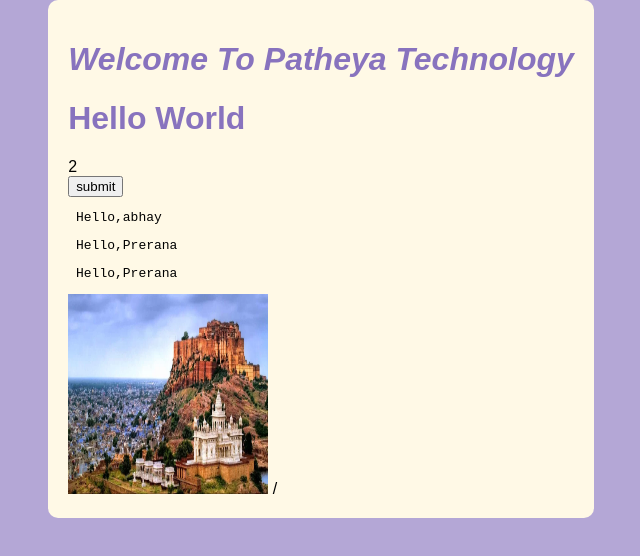
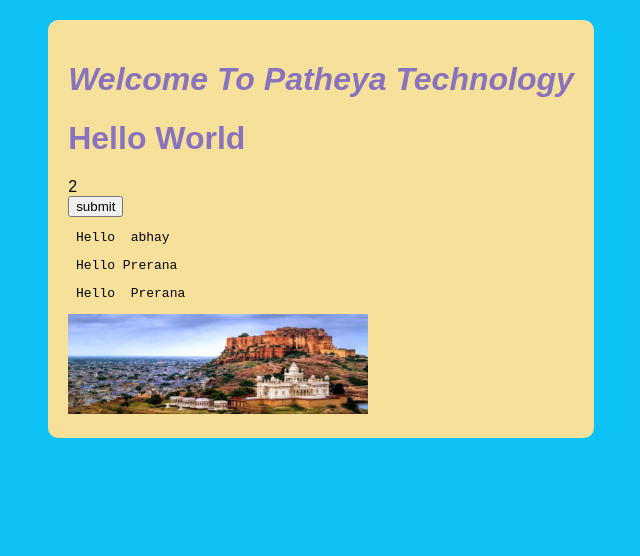
Before and after one commit to sarafprerana/ReactJsWork, a React (Create React App) app in the folder FirstReactApp/my-app/: page / in a window 1280 px wide. Shown: the top 556 px of the page, without its empty margins (319-959 px from the left). Built offline with nearby package versions, Linux system fonts and the light colour scheme.

Commit message:
react file updated

```diff
--- a/FirstReactApp/my-app/src/Components/Anew.css
+++ b/FirstReactApp/my-app/src/Components/Anew.css
@@ -1,34 +1,20 @@
-/*.d {
-    /* background-color: aquamarine;
-    color: black;
-     margin: 2px;
-     padding: 2px;
-    text-align: center;
-    text-shadow: 15px;
-     /* background: url('./img9.jpg') no-repeat;
-     /* background-position: 40px;  */
-    /* background-position-x:5px;
-    background-position-y:5px; */
-    /* background-size: 1000000px; */
 
-    /* background-size:100px;
-
-    border-image: 2%;
-    border-color: black;
-}*/
 
 
     body {
         display: grid;
         place-items: center;
-        background-color: #b4a7d6;
+        background-color: #0dc3f6;
         font-family: Arial, Helvetica, sans-serif;
+        padding: 20px;
       }
 
       .d {
-        background-color: #fff9e6;
+        background-color: #f7e19a;
         padding: 20px;
         border-radius: 10px;
+
+
       }
 
       h1 {
--- a/FirstReactApp/my-app/src/Components/Anew.jsx
+++ b/FirstReactApp/my-app/src/Components/Anew.jsx
@@ -18,7 +18,7 @@ import image from "../image/img2.jpg"
       {gret("World")}
       {getTime()}
       <MyButton />
-      <img src={image} alt=" Image" width={200} height={200}></img> /
+      <img src={image} alt="image" width={300} height={100}></img>
     </div>
   );
 
--- a/FirstReactApp/my-app/src/Components/Greetings.js
+++ b/FirstReactApp/my-app/src/Components/Greetings.js
@@ -3,7 +3,7 @@
     return(
         <div>
                 {/* <p>This is Reactjs Session</p> */}
-               <pre> Hello,{props.firstname}{props.name}</pre>
+               <pre> Hello {props.firstname} {props.name}</pre>
 
         </div>
     );
```
